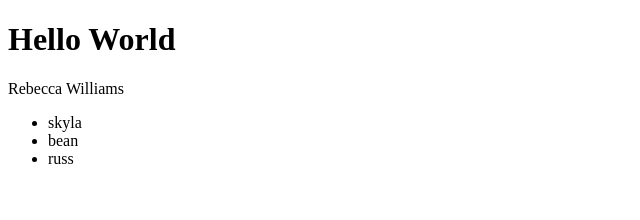
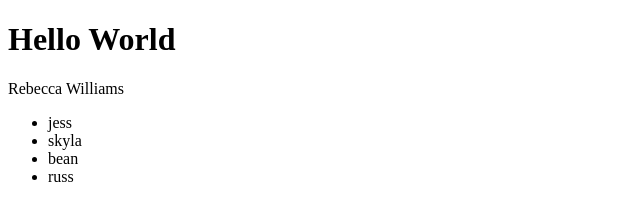
Before and after one commit to sammyt/saucer, a website: page www/index.html in a window 1280 px wide. Shown: the full height of the page, 0-640 px from the left. Drawn offline with Linux system fonts and the light colour scheme.

Commit message:
smarter list invalidation

```diff
--- a/www/index.html
+++ b/www/index.html
@@ -38,11 +38,11 @@
                 cup.touch("firstName");
 
                 friends.push("russ");
+                cup.touch("friends", [-1, 2]);
 
-                setTimeout(function(){
-                    cup.touch("friends");
-                }, 2000);
 
+                friends.unshift("jess");
+                cup.touch("friends", [-1, 0]);
             });
         </script>
     </head>
--- a/www/js/saucer.js
+++ b/www/js/saucer.js
@@ -2,18 +2,39 @@ define(["jquery"], function($){
 
     "use strict";
 
-    var _update = function(where, names, root){
+    var _update = function(where, names, root, listChange){
         var dest  = root.find(where.where),
             value = names[where.name];
 
         // render a list
         if(where.template) {
-            dest.empty();
-            $(value).each(function(i, o){
-                dest.append(
-                    where.template.clone().text(o)
-                );
-            });
+
+            if(listChange) {
+                var from = listChange[0],
+                    to = listChange[1]
+
+                if(from < 0) {
+                    if(to == 0) {
+                        dest.find("li").eq(0).before(
+                            where.template.clone().text(value[to])
+                        )
+                    } else {
+                        dest.find("li").eq(to - 1).after(
+                            where.template.clone().text(value[to])
+                        )
+                    }
+
+                }
+                console.log(dest.length);
+            } else{
+                dest.empty();
+                $(value).each(function(i, o){
+                    dest.append(
+                        where.template.clone().text(o)
+                    )
+                })
+            }
+
 
         // jus a value
         } else {
@@ -66,11 +87,11 @@ define(["jquery"], function($){
                 });
             }
 
-            c.touch = function(name) {
+            c.touch = function(name, listChange) {
                 wheres.filter(function(item){
                     return item.name == name;
                 }).forEach(function(where){
-                    _update(where, names, root);
+                    _update(where, names, root, listChange);
                 });
             }
 
```
